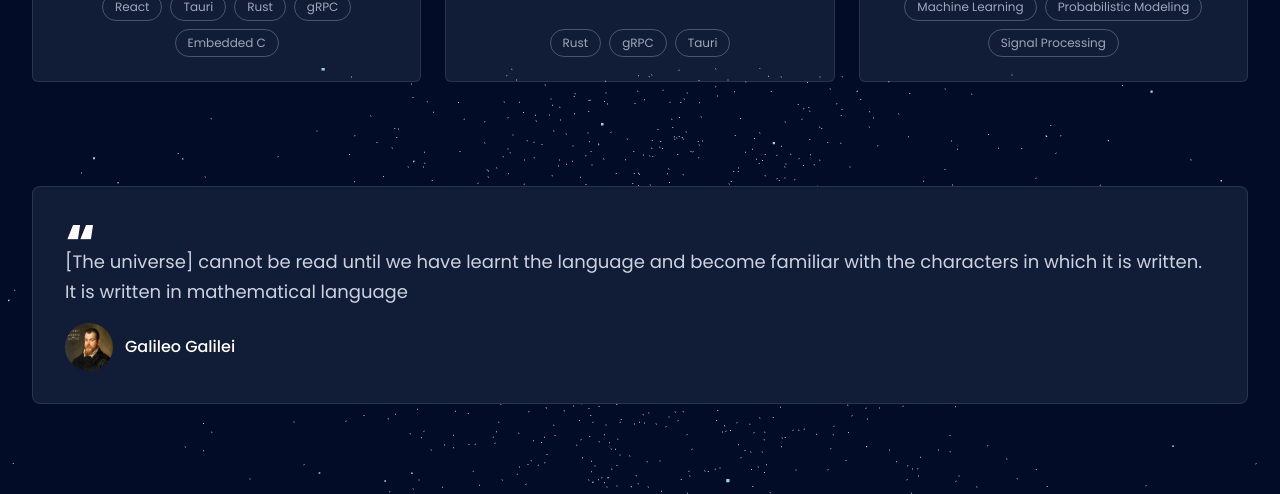
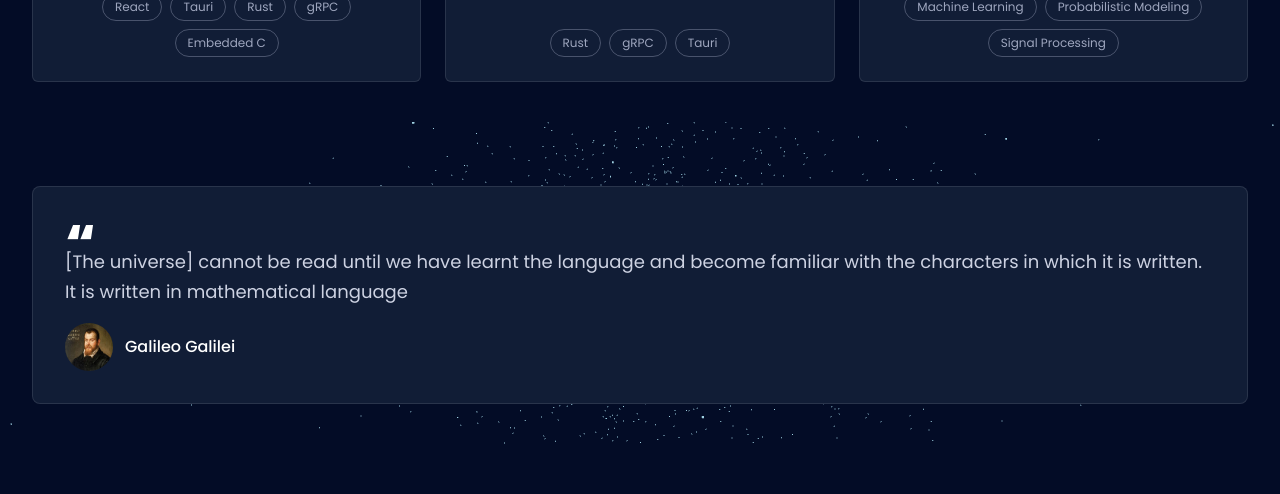
Before and after one commit to Arpt-Singh/portfolio, a React (Vite) app in the folder apps/frontend/: page / in a window 1280 px wide. Shown: the part 2920-3414 px from the top of the page. Built offline with nearby package versions, Linux system fonts and the light colour scheme.

Commit message:
style: update .portfolio__quotation styles for improved layout and clarity; adjust .stars positioning

```diff
--- a/apps/frontend/src/App.scss
+++ b/apps/frontend/src/App.scss
@@ -2,4 +2,4 @@
 .portfolio__hero {
   background: var(--color-primary);
 }
-.portfolio__quotation { position: relative; z-index: 0; }
+.portfolio__quotation { position: relative; z-index: 0; isolation: isolate; overflow: hidden; }
--- a/apps/frontend/src/components/canvas/Stars.scss
+++ b/apps/frontend/src/components/canvas/Stars.scss
@@ -1,4 +1,4 @@
 @use "../../styles/mixins";
 
-.stars { position: absolute; inset: -54px 0 -74px; z-index: -1; width: 100%; pointer-events: none; }
+.stars { position: absolute; inset: 0; z-index: -1; width: 100%; pointer-events: none; }
 .stars__canvas { @include mixins.canvas-size; }
```
